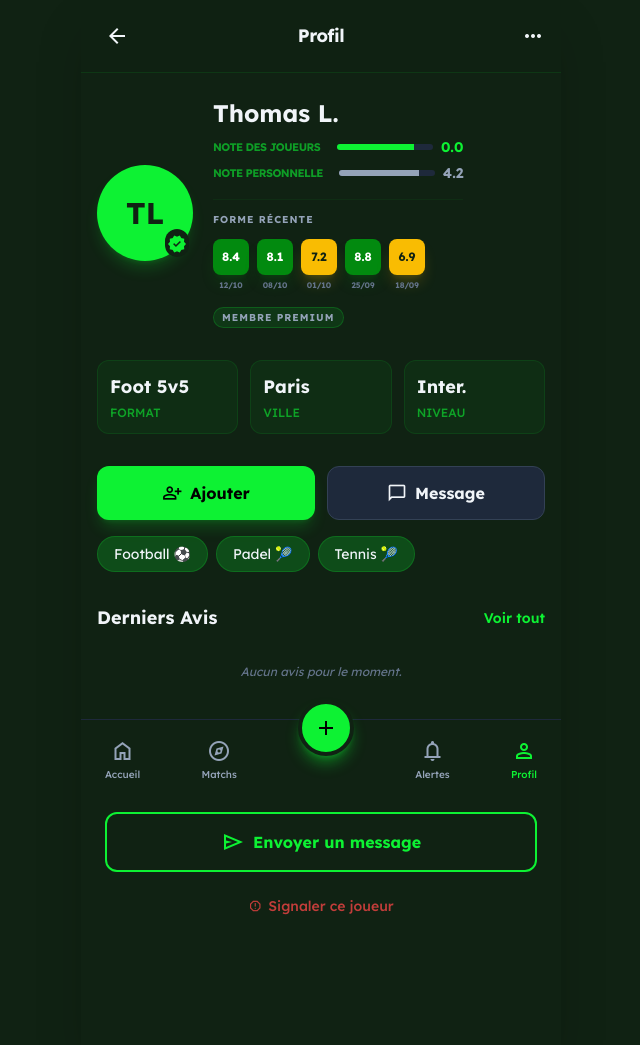
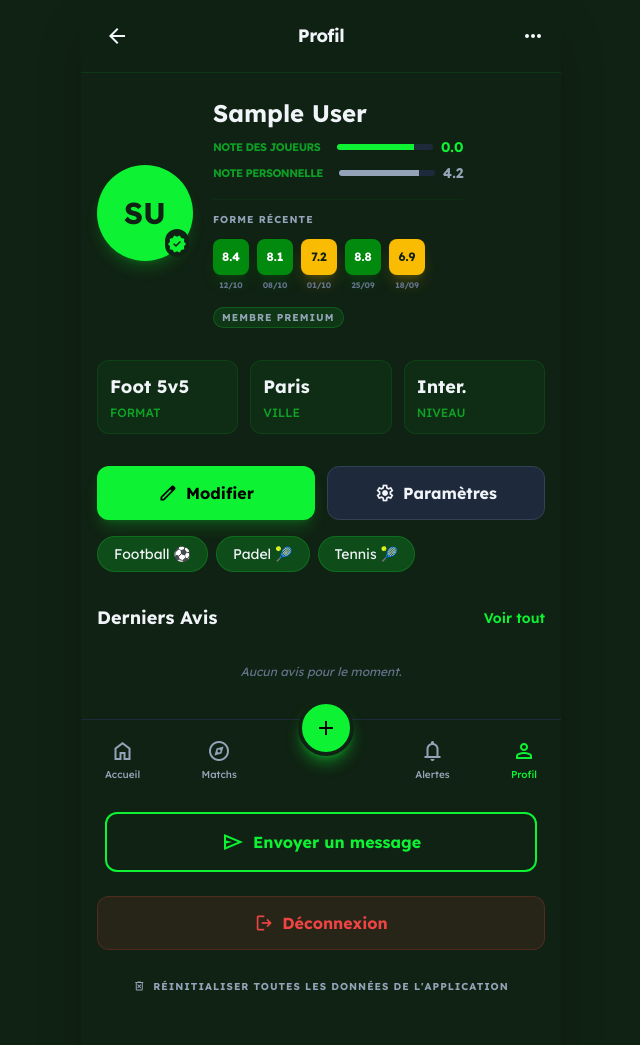
Before and after one commit to gbaaaa93/poteau, a website: page profile.html in a window 1280 px wide. Shown: the whole page, without its empty margins (319-959 px from the left). Drawn offline with nearby package versions, Linux system fonts and the light colour scheme; sample sign-in values are in the browser's storage.

Commit message:
fix: cleanup hardcoded profile data and add logout/reset functionality

```diff
--- a/profile.html
+++ b/profile.html
@@ -33,11 +33,13 @@
             font-variation-settings: 'FILL' 0, 'wght' 400, 'GRAD' 0, 'opsz' 24;
         }
     </style>
-<style>
-    body {
-      min-height: max(884px, 100dvh);
+  <script>
+    // Auth Protection
+    const currentUser = JSON.parse(localStorage.getItem('poteau_current_user'));
+    if (!currentUser && !window.location.href.includes('login.html')) {
+        window.location.href = 'login.html';
     }
-  </style>
+  </script>
   </head>
 <body class="bg-background-light dark:bg-background-dark text-slate-900 dark:text-slate-100 min-h-screen font-display">
 <div class="relative mx-auto min-h-screen max-w-[480px] bg-background-light dark:bg-background-dark flex flex-col pb-24 shadow-2xl">
@@ -55,8 +57,8 @@
 <div class="px-4 py-6">
 <div class="flex items-center gap-5">
 <div class="relative">
-<div class="flex h-24 w-24 items-center justify-center rounded-full bg-primary text-background-dark text-3xl font-bold shadow-lg shadow-primary/20">
-                    TL
+<div class="flex h-24 w-24 items-center justify-center rounded-full bg-primary text-background-dark text-3xl font-bold shadow-lg shadow-primary/20" id="user-initials">
+                    --
                 </div>
 <div class="absolute bottom-1 right-1 bg-background-dark rounded-full p-0.5">
 <span class="material-symbols-outlined text-primary text-[20px] align-middle" style="font-variation-settings: 'FILL' 1">verified</span>
@@ -64,7 +66,7 @@
 </div>
 <div class="flex flex-col">
 <div class="flex items-center gap-2">
-<h1 class="text-2xl font-bold text-slate-900 dark:text-slate-100">Thomas L.</h1>
+<h1 id="profile-name" class="text-2xl font-bold text-slate-900 dark:text-slate-100">Chargement...</h1>
 </div>
 <div class="flex flex-col gap-1.5 mt-2">
     <div class="flex items-center justify-between gap-4">
@@ -190,11 +192,15 @@
         </button>
 </div>
 <!-- Report Player -->
-<div class="flex justify-center pb-10">
-<button class="flex items-center gap-1.5 text-red-500 text-sm font-medium opacity-80 hover:opacity-100 transition-opacity">
-<span class="material-symbols-outlined text-sm">report</span>
-            Signaler ce joueur
-        </button>
+<div class="flex flex-col gap-3 px-4 pb-10">
+    <button onclick="handleLogout()" class="flex items-center justify-center gap-2 py-3 bg-red-500/10 text-red-500 rounded-xl font-bold border border-red-500/20 hover:bg-red-500 hover:text-white transition-all">
+        <span class="material-symbols-outlined text-xl">logout</span>
+        Déconnexion
+    </button>
+    <button onclick="handleResetAll()" class="flex items-center justify-center gap-2 py-2 text-slate-400 text-[10px] font-bold uppercase tracking-widest hover:text-red-500 transition-colors mt-2">
+        <span class="material-symbols-outlined text-xs">delete_forever</span>
+        Réinitialiser toutes les données de l'application
+    </button>
 </div>
     <!-- Navigation -->
     <nav class="fixed bottom-0 left-1/2 -translate-x-1/2 w-full max-w-[480px] bg-background-light dark:bg-background-dark border-t border-slate-200 dark:border-slate-800 px-6 py-3 flex justify-between items-center z-50">
@@ -223,38 +229,39 @@
 </div>
 <script>
     function loadPlayerData() {
-        // Find if we are looking at someone specific or ourselves
+        if (!currentUser) return;
+
         const urlParams = new URLSearchParams(window.location.search);
         const nameParam = urlParams.get('name');
 
         let profileUser = currentUser;
+        const nameDisplay = document.getElementById('profile-name');
+        const initialsDisplay = document.getElementById('user-initials');
 
         if (nameParam && nameParam !== currentUser.name) {
-            // Finding the user in the "all reviews" or "all users" list
-            // For now we mock it if it's not us
-            document.querySelector('h1').innerText = nameParam;
+            nameDisplay.innerText = nameParam;
+            initialsDisplay.innerText = nameParam.split(' ').map(n => n[0]).join('').toUpperCase();
             document.getElementById('self-actions').classList.add('hidden');
             document.getElementById('other-actions').classList.remove('hidden');
             profileUser = { name: nameParam };
         } else {
-            document.querySelector('h1').innerText = currentUser.name;
+            nameDisplay.innerText = currentUser.name;
+            initialsDisplay.innerText = currentUser.name.split(' ').map(n => n[0]).join('').toUpperCase();
             document.getElementById('self-actions').classList.remove('hidden');
             document.getElementById('other-actions').classList.add('hidden');
         }
 
-        const playerName = document.querySelector('h1').innerText.trim();
+        const playerName = nameDisplay.innerText.trim();
         const allReviews = JSON.parse(localStorage.getItem('poteau_reviews') || '{}');
         const playerData = allReviews[playerName];
 
         if (playerData) {
-            // Update Rating
             if (playerData.ratings.length > 0) {
                 const avg = playerData.ratings.reduce((a, b) => a + b, 0) / playerData.ratings.length;
                 document.getElementById('rating-value').innerText = avg.toFixed(1);
                 document.getElementById('rating-bar').style.width = (avg * 10) + '%';
             }
 
-            // Update Comments
             if (playerData.comments.length > 0) {
                 const container = document.getElementById('reviews-container');
                 container.innerHTML = playerData.comments.reverse().map(comment => `
@@ -269,6 +276,19 @@
             }
         }
     }
+
+    function handleLogout() {
+        localStorage.removeItem('poteau_current_user');
+        window.location.href = 'login.html';
+    }
+
+    function handleResetAll() {
+        if (confirm("Attention : Cela va supprimer TOUTES les données (utilisateurs, avis, session). Continuer ?")) {
+            localStorage.clear();
+            window.location.href = 'login.html';
+        }
+    }
+
     window.onload = loadPlayerData;
 </script>
 </body></html>
```
